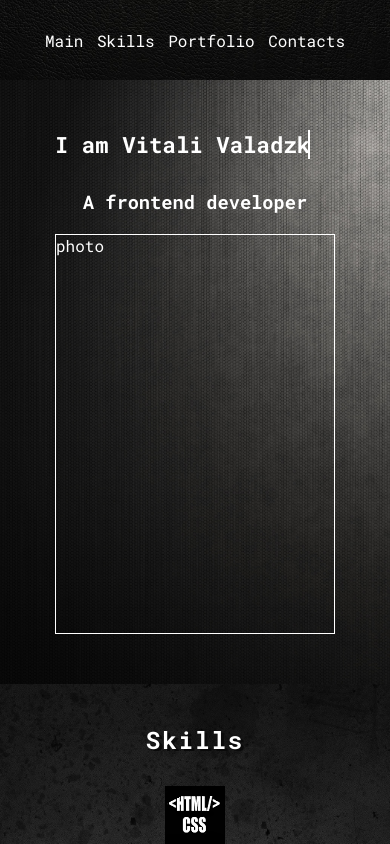
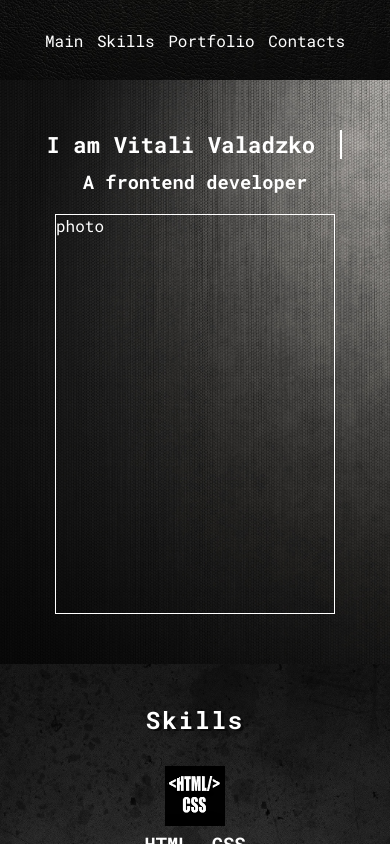
Before and after one commit to Deliriumbad/portfolio, a React (Create React App) app: page / in a window 390 px wide. Shown: the top 844 px of the page. Built offline with nearby package versions, Linux system fonts and the light colour scheme.

Commit message:
part 2/4 images(refactor)

```diff
--- a/src/components/Main/Main.module.scss
+++ b/src/components/Main/Main.module.scss
@@ -21,10 +21,9 @@
 
     .mainBlockPrintedText {
       display: flex;
-      max-width: 400px;
+      max-width: 420px;
       font-family: 'Roboto Mono', monospace;
       @media all and (max-width: 1254px) {
-        padding-bottom: 20px;
         font-size: 70%;
       }
 
@@ -35,7 +34,7 @@
         white-space: nowrap;
         overflow: hidden;
         animation: flashing-border 0.5s step-end infinite,
-        printed-text 7s steps(22);
+        printed-text 4s steps(22);
       }
 
       @keyframes flashing-border {
@@ -64,7 +63,7 @@
       h3 {
         display: flex;
         @media all and (max-width: 1254px) {
-          width: 280px;
+          width: 297px;
           justify-content: center;
           margin-bottom: 20px;
         }
--- a/src/components/Portfolio/Portfolio.module.scss
+++ b/src/components/Portfolio/Portfolio.module.scss
@@ -10,15 +10,12 @@
     flex-direction: column;
     justify-content: flex-start;
     flex-wrap: nowrap;
-    padding-bottom: 20px;
+    padding-bottom: 10px;
 
     .portfolio {
-      @include flex(flex, space-between, flex-start);
+      @include flex(flex, space-around, flex-start);
       width: 100%;
       flex-wrap: wrap;
-      @media all and (max-width: 1254px) {
-        justify-content: center;
-      }
     }
   }
 }
--- a/src/components/Portfolio/Project/Project.module.scss
+++ b/src/components/Portfolio/Project/Project.module.scss
@@ -7,6 +7,7 @@
   align-items: center;
   text-align: center;
   padding: 0 0 30px 0;
+  margin: 0 15px;
 
   .icon {
     width: 100%;
```
